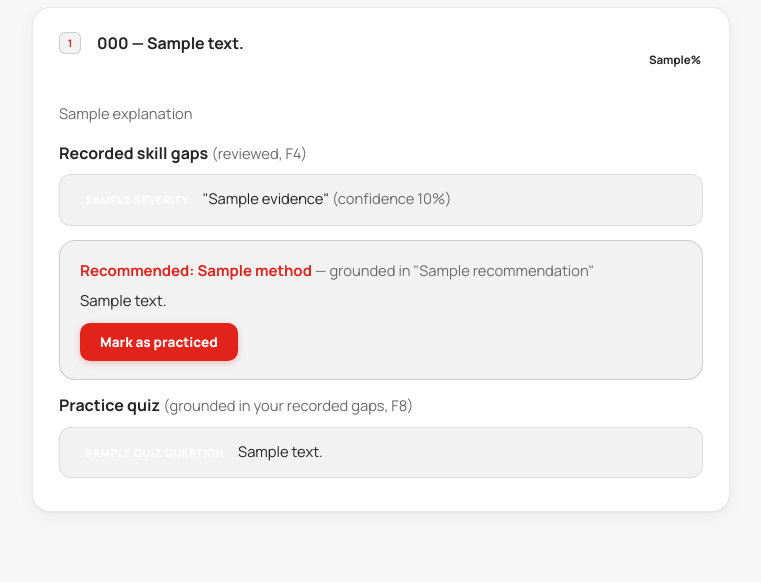
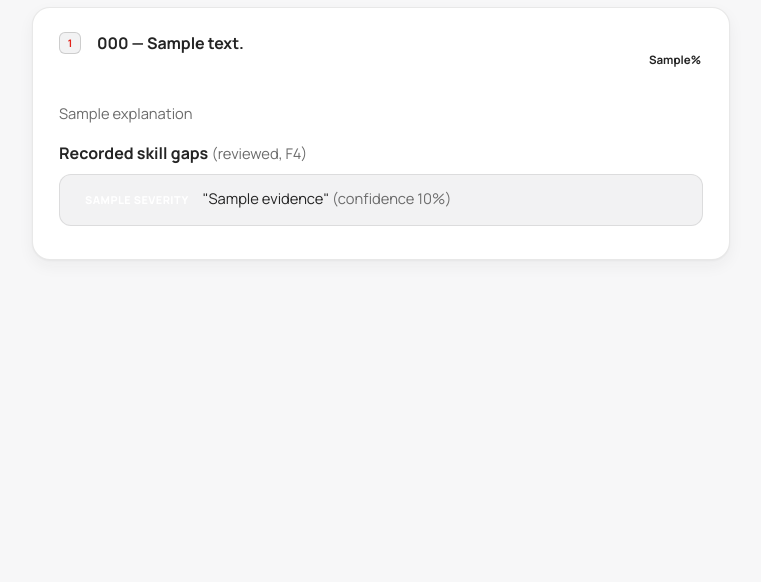
Before and after one commit to Kartik0219/learning-journey-assistant, a Flask app: template src/deliver/templates/dashboard.html in a window 1280 px wide. Shown: the part 466-1048 px from the top of the page, without its empty margins (88-849 px from the left). After the commit the page ends 727 px from the top, so only its background shows below. Run offline with Flask 3, Linux system fonts and the light colour scheme; the template is opened without the code that fills it: most values are stand-ins (such as "Sample title", 1, 10 or a date in 2020); some web fonts are replaced.

Commit message:
Refactor dashboard template to use includes
Removed static disclaimer and staff switcher sections from dashboard template. Included separate disclaimer and staff switcher templates instead.

```diff
--- a/src/deliver/templates/dashboard.html
+++ b/src/deliver/templates/dashboard.html
@@ -2,27 +2,8 @@
 {% block title %}Dashboard — {{ data.student.display_name }}{% endblock %}
 {% block content %}
 
-  <div class="disclaimer">
-    <strong>Formative only —</strong> nothing on this page affects your official grade. Mastery percentages, skill gaps, and recommendations are a private study aid built from your own results and rubric feedback; they are never reported to Moodle or used in grading.
-  </div>
-
-  {% if is_staff %}
-    <div class="card staff-switcher">
-      <form method="get">
-        <label for="student_id"><strong>Viewing as {{ actor_role }}:</strong></label>
-        <select name="student_id" id="student_id" onchange="this.form.submit()">
-          {% for s in students %}
-            <option value="{{ s.id }}" {% if s.id == current_student_id %}selected{% endif %}>{{ s.label }}</option>
-          {% endfor %}
-        </select>
-      </form>
-      <p class="muted" style="margin-top:8px;">
-        Staff/Admin can open any student's dashboard (N1) — this is the same
-        <code>require_student_access</code> check a Student actor would
-        instead be blocked by, exercised live rather than only in a test.
-      </p>
-    </div>
-  {% endif %}
+  {% include "_disclaimer.html" %}
+  {% include "_staff_switcher.html" %}
 
   <div class="dash-layout">
     <div class="dash-main">
@@ -101,30 +82,6 @@
                 </div>
               {% endfor %}
             {% endif %}
-
-            {% if o.recommendation %}
-              <div class="recommendation">
-                <strong>Recommended: {{ o.recommendation.method.replace('_', ' ')|capitalize }}</strong>
-                {% if o.recommendation.source_title %}
-                  <span class="muted">— grounded in "{{ o.recommendation.source_title }}"</span>
-                {% endif %}
-                <p>{{ o.recommendation.material_text }}</p>
-                <form class="inline" method="post" action="{{ url_for('practice', recommendation_id=o.recommendation.id) }}">
-                  <input type="hidden" name="student_id" value="{{ data.student.id }}">
-                  <button class="primary" type="submit">Mark as practiced</button>
-                </form>
-              </div>
-            {% endif %}
-
-            {% if o.quiz_questions %}
-              <p style="margin: 14px 0 4px;"><strong>Practice quiz</strong> <span class="muted">(grounded in your recorded gaps, F8)</span></p>
-              {% for q in o.quiz_questions %}
-                <div class="quiz-question">
-                  <span class="badge quiz-{{ q.question_type }}">{{ q.question_type }}</span>
-                  {{ q.question_text }}
-                </div>
-              {% endfor %}
-            {% endif %}
           </div>
         {% endfor %}
       </div>
```
